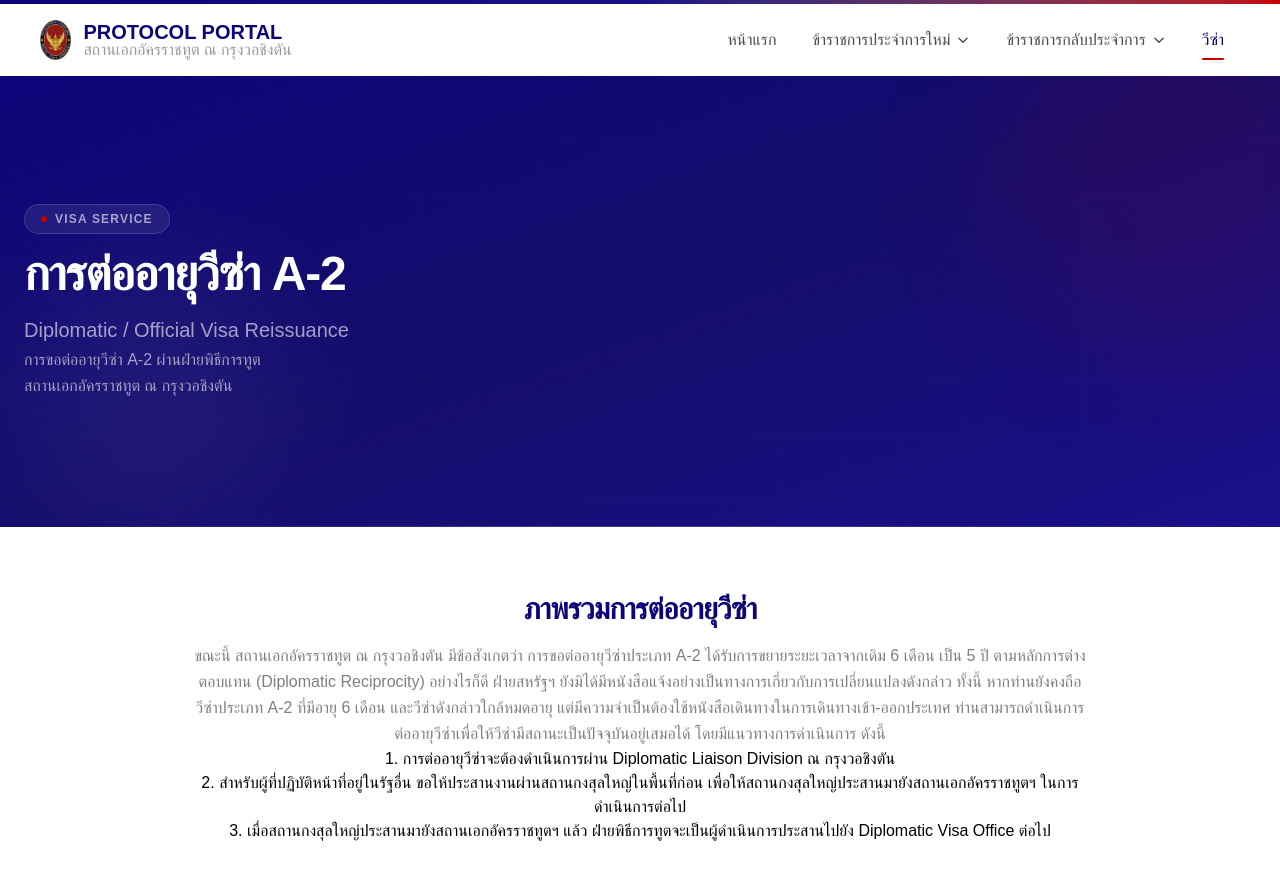
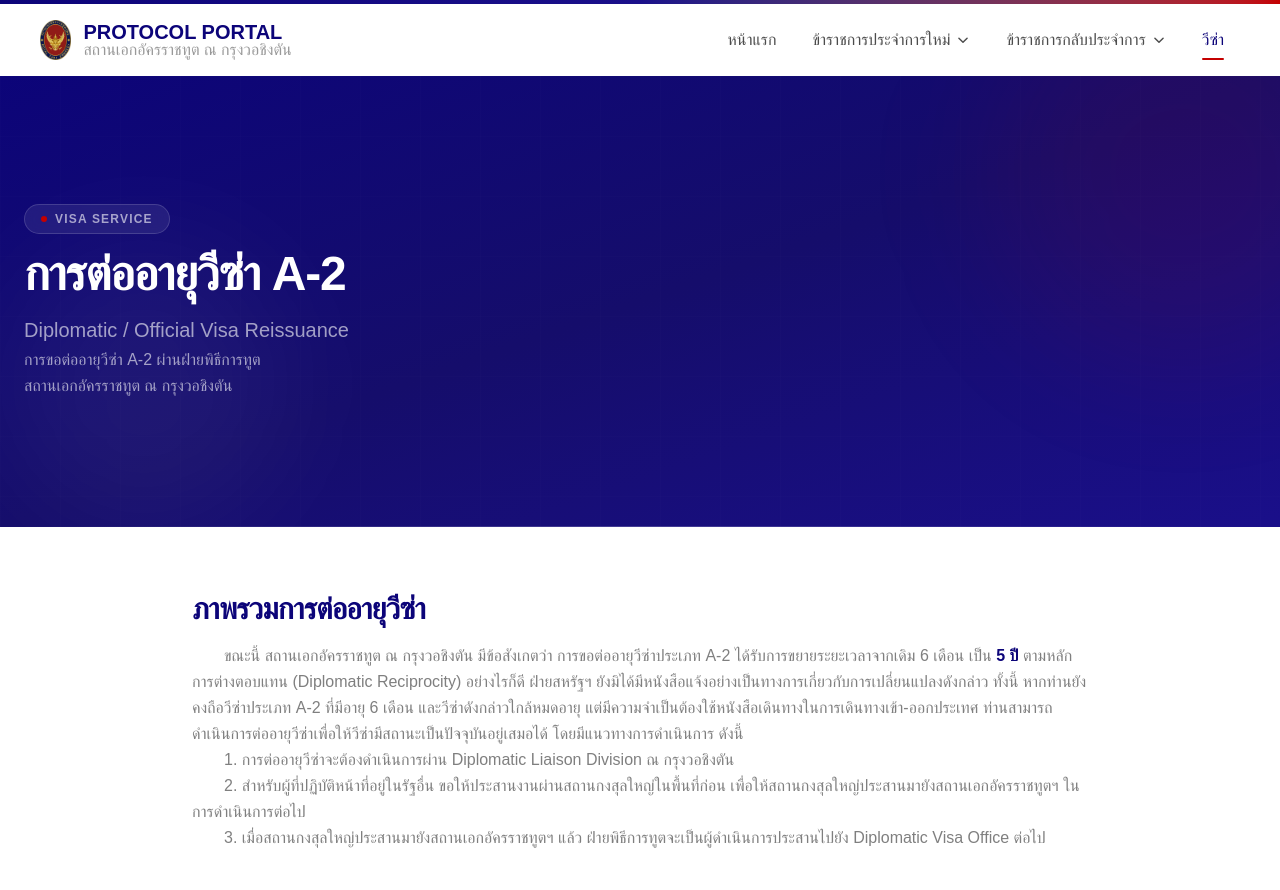
Before and after one commit to PollyYP/Emb_Protocol_Portal, a Next.js app: page /visa in a window 1280 px wide. Shown: the top 890 px of the page. Built offline with nearby package versions, Linux system fonts and the light colour scheme; a web font is replaced by a local one.

Commit message:
adjust first paragraph in visa page content

```diff
--- a/app/visa/page.tsx
+++ b/app/visa/page.tsx
@@ -144,13 +144,14 @@ export default function VisaPage() {
       <section className="bg-white">
         <div className="mx-auto max-w-7xl px-6 pt-16 pb-10">
           <FadeIn>
-            <div className="mx-auto max-w-4xl text-center">
+            <div className="mx-auto max-w-4xl">
               <h2 className="text-base font-bold tracking-tight text-[#0c0479] lg:text-3xl">
                 ภาพรวมการต่ออายุวีซ่า
               </h2>
-              <p className="mt-4 text-sm lg:text-base leading-relaxed text-black/50">
+              <div className="mt-4 text-sm lg:text-base leading-relaxed text-black/50 indent-[2em]">
+                <p>
                   ขณะนี้ สถานเอกอัครราชทูต ณ กรุงวอชิงตัน มีข้อสังเกตว่า การขอต่ออายุวีซ่าประเภท A-2
-                ได้รับการขยายระยะเวลาจากเดิม 6 เดือน เป็น 5 ปี ตามหลักการต่างตอบแทน (Diplomatic Reciprocity)
+                  ได้รับการขยายระยะเวลาจากเดิม 6 เดือน เป็น <span className="font-bold text-[#0c0479]">5 ปี</span> ตามหลักการต่างตอบแทน (Diplomatic Reciprocity)
                   อย่างไรก็ดี ฝ่ายสหรัฐฯ ยังมิได้มีหนังสือแจ้งอย่างเป็นทางการเกี่ยวกับการเปลี่ยนแปลงดังกล่าว
                   ทั้งนี้ หากท่านยังคงถือวีซ่าประเภท A-2 ที่มีอายุ 6 เดือน และวีซ่าดังกล่าวใกล้หมดอายุ
                   แต่มีความจำเป็นต้องใช้หนังสือเดินทางในการเดินทางเข้า-ออกประเทศ
@@ -166,6 +167,7 @@ export default function VisaPage() {
                 <p>
                   3. เมื่อสถานกงสุลใหญ่ประสานมายังสถานเอกอัครราชทูตฯ แล้ว ฝ่ายพิธีการทูตจะเป็นผู้ดำเนินการประสานไปยัง Diplomatic Visa Office ต่อไป
                 </p>
+              </div>
             </div>
           </FadeIn>
 
```
Lines whose indentation alone changed are shown as unchanged.
